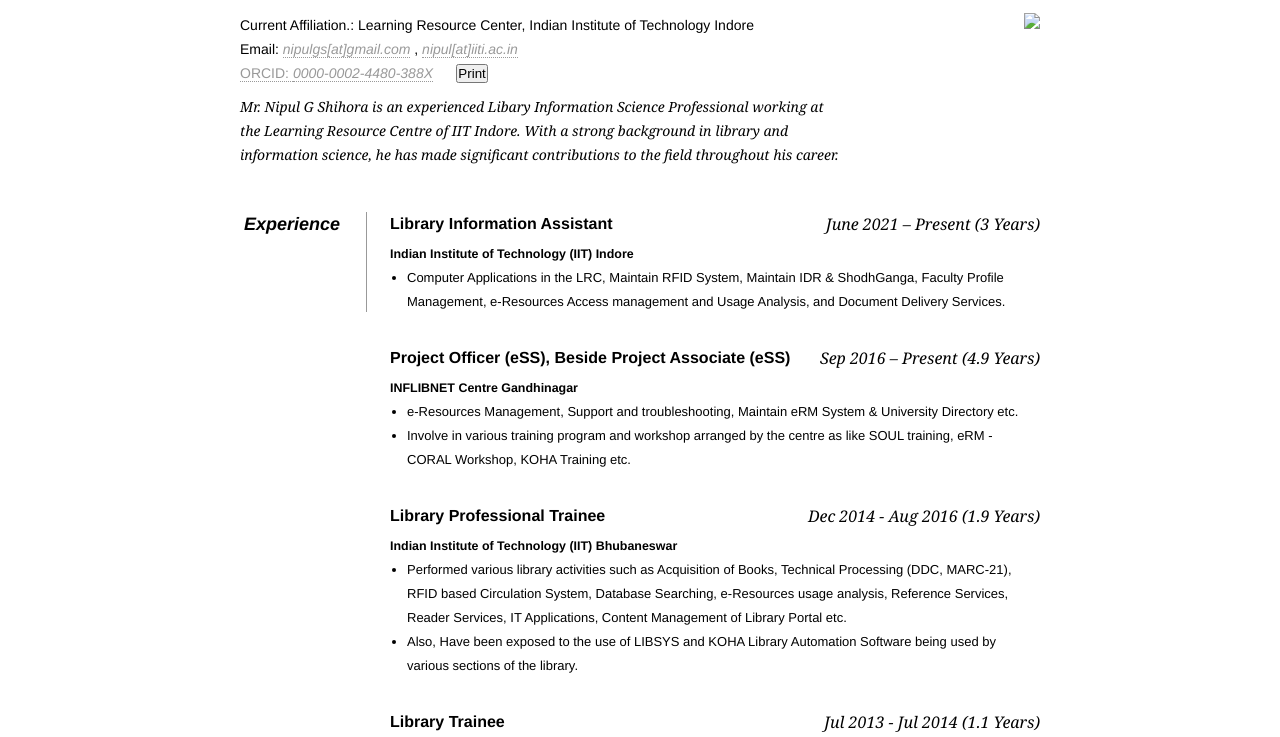
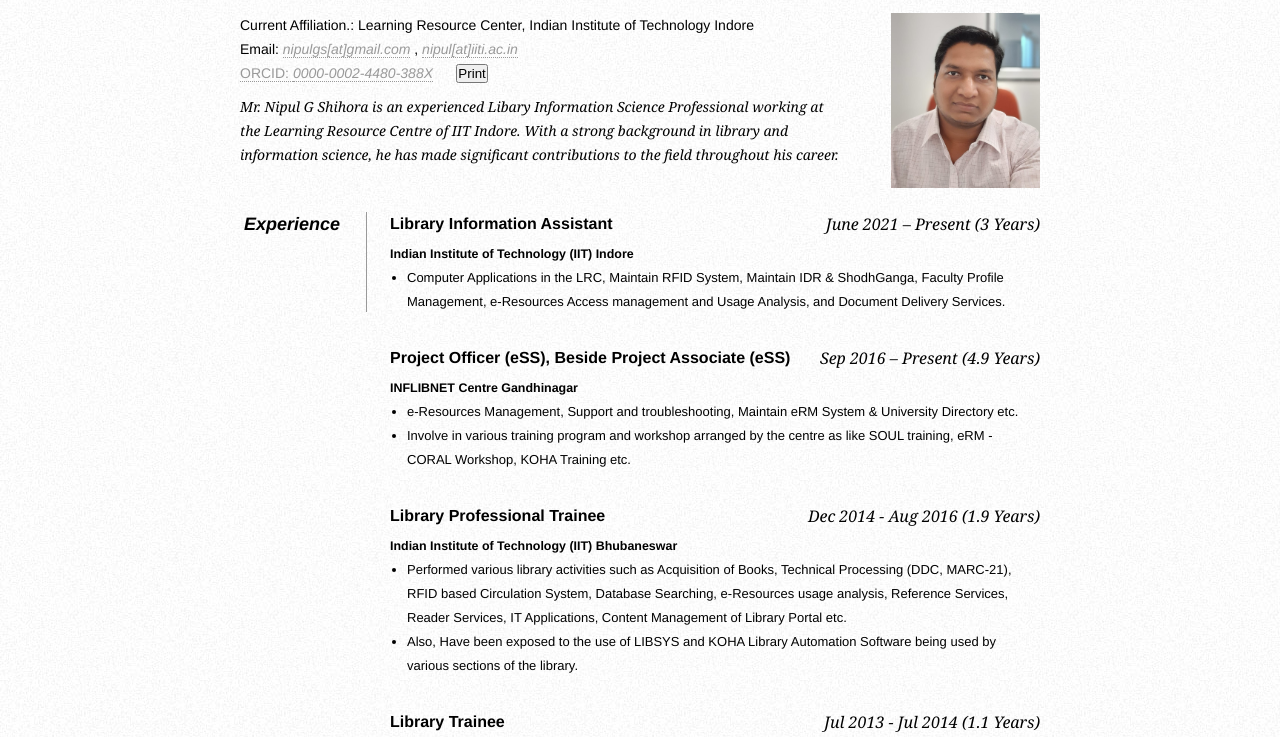
Before and after one commit to nipulshihora/nipulshihora, a plain HTML site: page index.html in a window 1280 px wide. Shown: the part 84-821 px from the top of the page. Drawn offline with Linux system fonts and the light colour scheme.

Commit message:
index.html

```diff
--- a/index.html
+++ b/index.html
@@ -10,7 +10,7 @@
 
     <style type="text/css">
         * { margin: 0; padding: 0; }
-		        body { font: 15px Helvetica, Sans-Serif; line-height: 24px; background: url(noise.jpg); }
+		        body { font: 15px Helvetica, Sans-Serif; line-height: 24px; background: url(/Includes/Images/noise.jpg); }
 		        .clear { clear: both; }
 		        #page-wrap { width: 800px; margin: 40px auto 25px; }
 		        #pic { float: right; margin: -30px 0 0 0; }
@@ -42,7 +42,7 @@
 
             <h1 class="fn">Nipul Gordhanbhai Shihora</h1>
 
-            <img src="Photo.jpg" height="175px" id="pic" style="margin-top: 0px; " />
+            <img src="/Includes/Images/Photo.jpg" height="175px" id="pic" style="margin-top: 0px; " />
 
 
             <p> Current Affiliation.: Learning Resource Center, Indian Institute of Technology Indore
```
